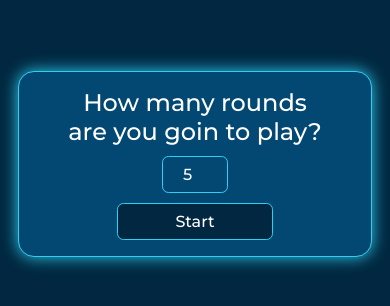
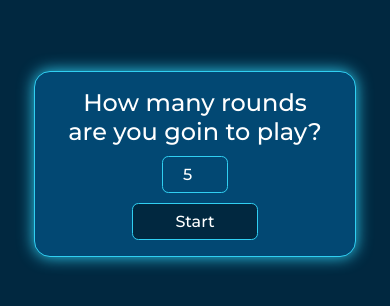
Before and after one commit to ThonyNava/scoreKeeper, a plain HTML site: page index.html in a window 390 px wide. Shown: the part 258-564 px from the top of the page. Drawn offline with Linux system fonts and the light colour scheme.

Commit message:
Update style.css

```diff
--- a/style.css
+++ b/style.css
@@ -131,13 +131,13 @@ input{
     .mt-2{ margin-top: .6rem;}
 
     .appBox{
-        width: 20rem;
-        max-width: 90vw;
+        width: 18rem;
+        max-width: 90%;
         padding: 1rem;
     }
 
     .boxColumn{
-        width: 20rem;
+        width: 16rem;
     }
 
     .buttonBox{
```
